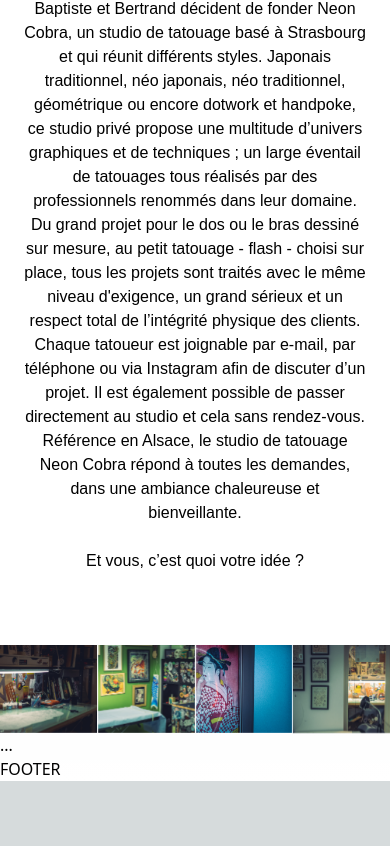
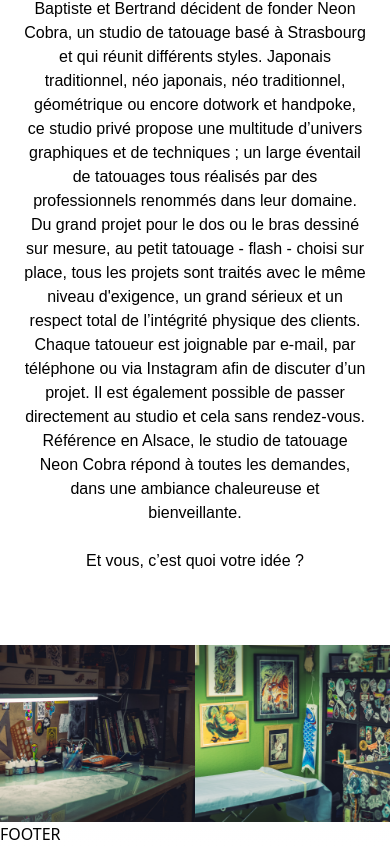
Before and after one commit to StefanHyde/NCT, a Next.js app: page / in a window 390 px wide. Shown: the part 719-1565 px from the top of the page. Before the commit the page ends 1500 px from the top, so only its background shows below. Built offline with nearby package versions, Linux system fonts and the light colour scheme.

Commit message:
Homepage swiper Swip OK and responsive Fix key warnings

```diff
--- a/components/swiper/index.js
+++ b/components/swiper/index.js
@@ -8,18 +8,26 @@ export default function swiperHome() {
 
     return (
         <Swiper
-            spaceBetween={1}
-            slidesPerView={4}
+            spaceBetween={0}
+            slidesPerView={2}
             loop={true}
-            onSlideChange={() => console.log('slide change')}
-            onSwiper={(swiper) => console.log(swiper)}
+
+            breakpoints={{
+
+                640: {
+                    spaceBetween: 0,
+                    slidesPerView: 3,
+                },
+
+                1024: {
+                    spaceBetween: 0,
+                    slidesPerView: 4,
+                },
+            }}
         >
             {pictures.map((picture, i) =>
-
-                // eslint-disable-next-line react/jsx-key
-                <SwiperSlide><Image src={`/img/${picture.toString()}`} width={500}
-                                    height={500}/></SwiperSlide>)}
-            ...
+                <SwiperSlide key={picture}><Image src={`/img/${picture.toString()}`} width={500}
+                                                  height={500} alt={'images du salon de tattoo'}/></SwiperSlide>)}
         </Swiper>
     );
 };
--- a/pages/index.js
+++ b/pages/index.js
@@ -25,7 +25,7 @@ export default function Home() {
 
 
             <div className="mt-18">
-                <Hero src={imgBanner} alt={`salon de tatto neon cobra tattoo`} title={`NEON COBRA TATTOO`}
+                <Hero src={imgBanner} alt={`salon de tattoo neon cobra tattoo`} title={`NEON COBRA TATTOO`}
                       description={`Votre salon de tattoo à Strasbourg`} place={`xl:ml-40`}/>
             </div>
 
@@ -34,7 +34,8 @@ export default function Home() {
                 <div className="flex justify-center">
 
                     {homePage.map(homePage =>
-                            <p key={homePage.id} className="w-full p-6 md:w-2/3 xl:w-1/2 font-poppins text-center text-neutrals-1000">
+                        <p key={homePage.id}
+                           className="w-full p-6 md:w-2/3 xl:w-1/2 font-poppins text-center text-neutrals-1000">
                             {homePage.data}
                             <br/>
                             <br/>
```
Also changed, not shown: components/navbar/index.js (+6 -2 lines). Lines whose indentation alone changed are shown as unchanged.
